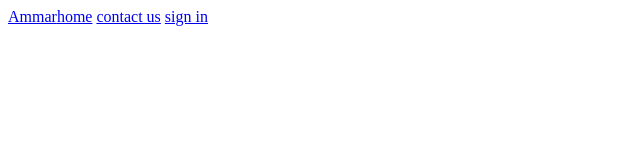
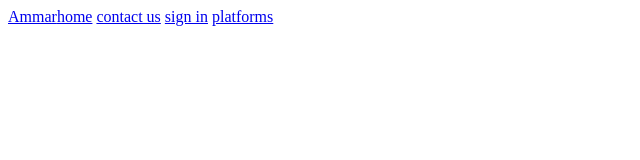
Before and after one commit to ammar6679/PROJECTBB-1, a plain HTML site: page index.html in a window 1280 px wide. Shown: the full height of the page, 0-640 px from the left. Drawn offline with Linux system fonts and the light colour scheme.

Commit message:
Update index.html

```diff
--- a/index.html
+++ b/index.html
@@ -31,6 +31,7 @@
             <a class="active" href="about">home</a>
             <a href="#">contact us</a>
             <a href="#">sign in</a>
+		<a href="#">platforms</a>
 
 		 </nav>
 		 <div  class="logo">
```
